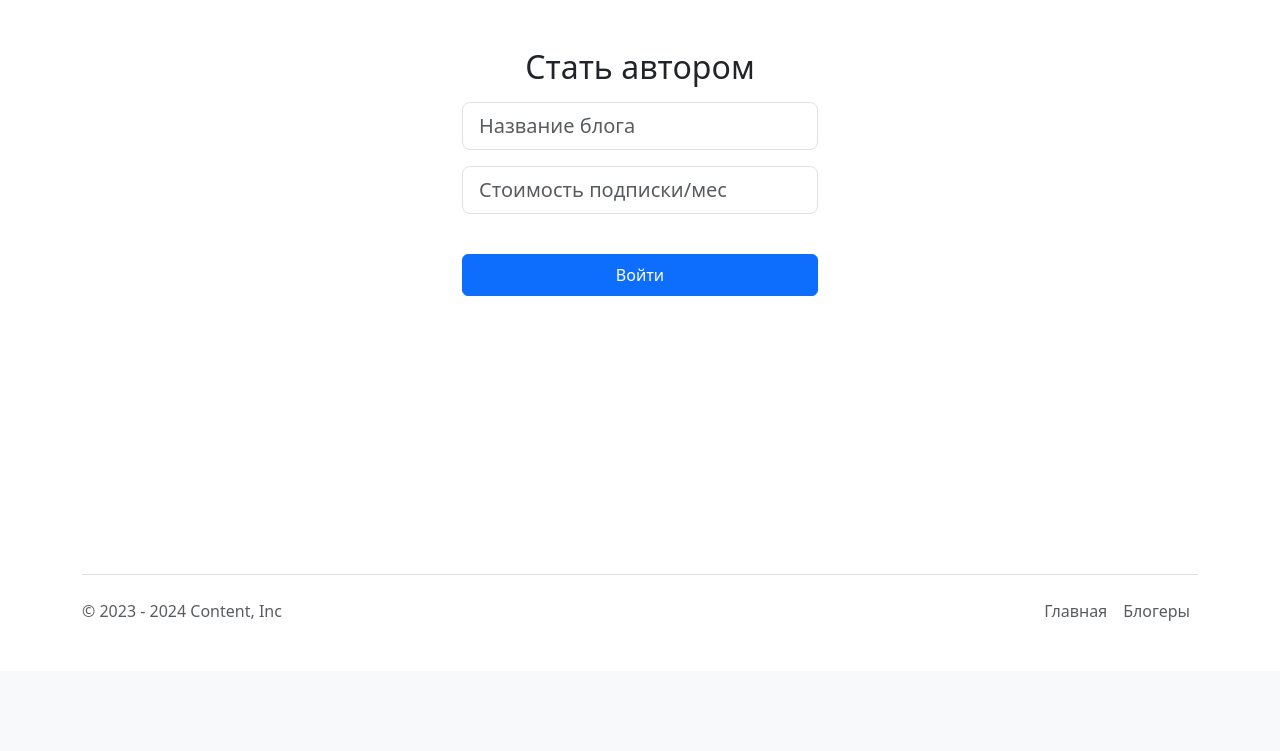
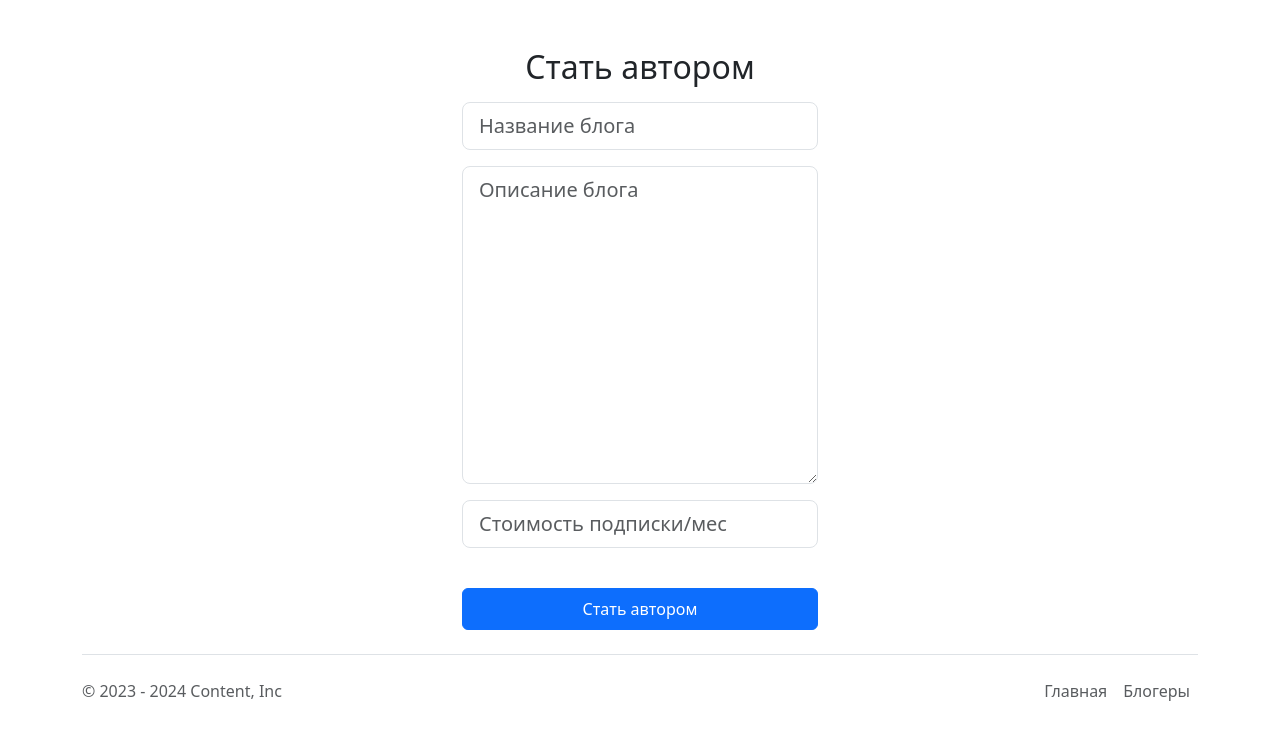
Before and after one commit to suvorovjr/content_platform, a Django app: page /flag-autor/ in a window 1280 px wide. Shown: the part 129-880 px from the top of the page. Before the commit the page ends 750 px from the top, so only its background shows below. Run offline with Django 5.2, Linux system fonts and the light colour scheme; some libraries are stand-ins or nearby versions.

Commit message:
add changes in User author model

```diff
--- a/users/forms.py
+++ b/users/forms.py
@@ -1,4 +1,4 @@
-from django.contrib.auth.forms import UserCreationForm, AuthenticationForm, UserChangeForm
+from django.contrib.auth.forms import AuthenticationForm, UserChangeForm
 from users.models import User
 from django import forms
 
@@ -58,13 +58,18 @@ class ConfirmCodeForm(StylesMixin, forms.Form):
 class FlagAutorForm(StylesMixin, forms.ModelForm):
     class Meta:
         model = User
-        fields = ('author_username', 'subscription_price')
+        fields = ('blog_username', 'blog_description', 'subscription_price')
 
-    def clean_author_username(self):
-        author_username = str(self.cleaned_data['author_username'])
-        if len(author_username) < 3:
+    def clean_blog_username(self):
+        blog_username = str(self.cleaned_data['blog_username'])
+        if len(blog_username) < 3:
             raise forms.ValidationError('Название блога не может быть меньше 3 символов')
-        return author_username
+        return blog_username
+    def clean_blog_description(self):
+        blog_description = str(self.cleaned_data['blog_description'])
+        if len(blog_description) < 20:
+            raise forms.ValidationError('Описание блога не может быть меньше 20 символов')
+        return blog_description
 
 
 class ProfileUpdateForm(StylesMixin, UserChangeForm):
--- a/users/models.py
+++ b/users/models.py
@@ -11,7 +11,8 @@ class User(AbstractUser):
     email = models.EmailField(verbose_name='Email', **NULLABLE)
     avatar = models.ImageField(upload_to='avatars/', verbose_name='Аватар', **NULLABLE)
     is_author = models.BooleanField(default=False, verbose_name='Автор')
-    author_username = models.CharField(max_length=25, verbose_name='Никнейм автора', **NULLABLE)
+    blog_username = models.CharField(max_length=25, verbose_name='Название блога', **NULLABLE)
+    blog_description = models.TextField(verbose_name='Описание блога', **NULLABLE)
     subscription_price = models.PositiveSmallIntegerField(verbose_name='Стоимость подписки',
                                                           validators=[MaxValueValidator(9999)], **NULLABLE)
     USERNAME_FIELD = 'phone_number'
--- a/users/templates/users/author_page.html
+++ b/users/templates/users/author_page.html
@@ -7,20 +7,24 @@
             <div class="col-4 mt-5 mx-auto">
                 <form method="post">
                     {% csrf_token %}
-                    <h2 class="h2 mb-3 fw-normal text-center">Стать автором</h2>
+                    <h2 class="h2 mb-3 fw-normal text-center">{{ title }}</h2>
                     <div class="input-group input-group-lg mb-3">
-                        {{ form.author_username|add_placeholder:'Название блога' }}
+                        {{ form.blog_username|add_placeholder:'Название блога' }}
+                    </div>
+                    <div class="input-group input-group-lg mb-3">
+                        {{ form.blog_description|add_placeholder:'Описание блога' }}
                     </div>
                     <div class="input-group input-group-lg mb-3">
                         {{ form.subscription_price|add_placeholder:'Стоимость подписки/мес' }}
                     </div>
                     <br>
-                    {{ form.author_username.errors }}
+                    {{ form.blog_username.errors }}
+                    {{ form.blog_description.errors }}
                     {{ form.subscription_price.errors }}
                     {% if form.errors %}
                     <br>
                     {% endif %}
-                    <button class="btn btn-primary w-100 py-2" type="submit">Войти</button>
+                    <button class="btn btn-primary w-100 py-2" type="submit">Стать автором</button>
                 </form>
             </div>
         </div>
--- a/users/views.py
+++ b/users/views.py
@@ -30,14 +30,11 @@ class UserCreateView(CreateView):
             phone_number = form.cleaned_data['phone_number']
             confirm_code = get_confirm_code()
             send_sms_code(phone_number=phone_number, confirm_code=confirm_code)
-            user, created = User.objects.get_or_create(phone_number=phone_number)
+            User.objects.get_or_create(phone_number=phone_number)
             self.request.session['phone_number'] = phone_number
             self.request.session['confirm_code'] = confirm_code
             print(confirm_code)
-            if not created:
-                return HttpResponseRedirect(self.success_url)
-            else:
-                return self.form_valid(form)
+            return HttpResponseRedirect(self.success_url)
         else:
             return self.form_invalid(form)
 
@@ -105,7 +102,8 @@ class FlagAuthorView(FormView):
         user = self.request.user
         form = self.get_form()
         if form.is_valid():
-            user.author_username = form.cleaned_data['author_username']
+            user.blog_username = form.cleaned_data['blog_username']
+            user.blog_description = form.cleaned_data['blog_description']
             user.subscription_price = form.cleaned_data['subscription_price']
             user.is_author = True
             user.save()
```
Also changed, not shown: users/templates/users/authors_list.html (+4 -6 lines).
